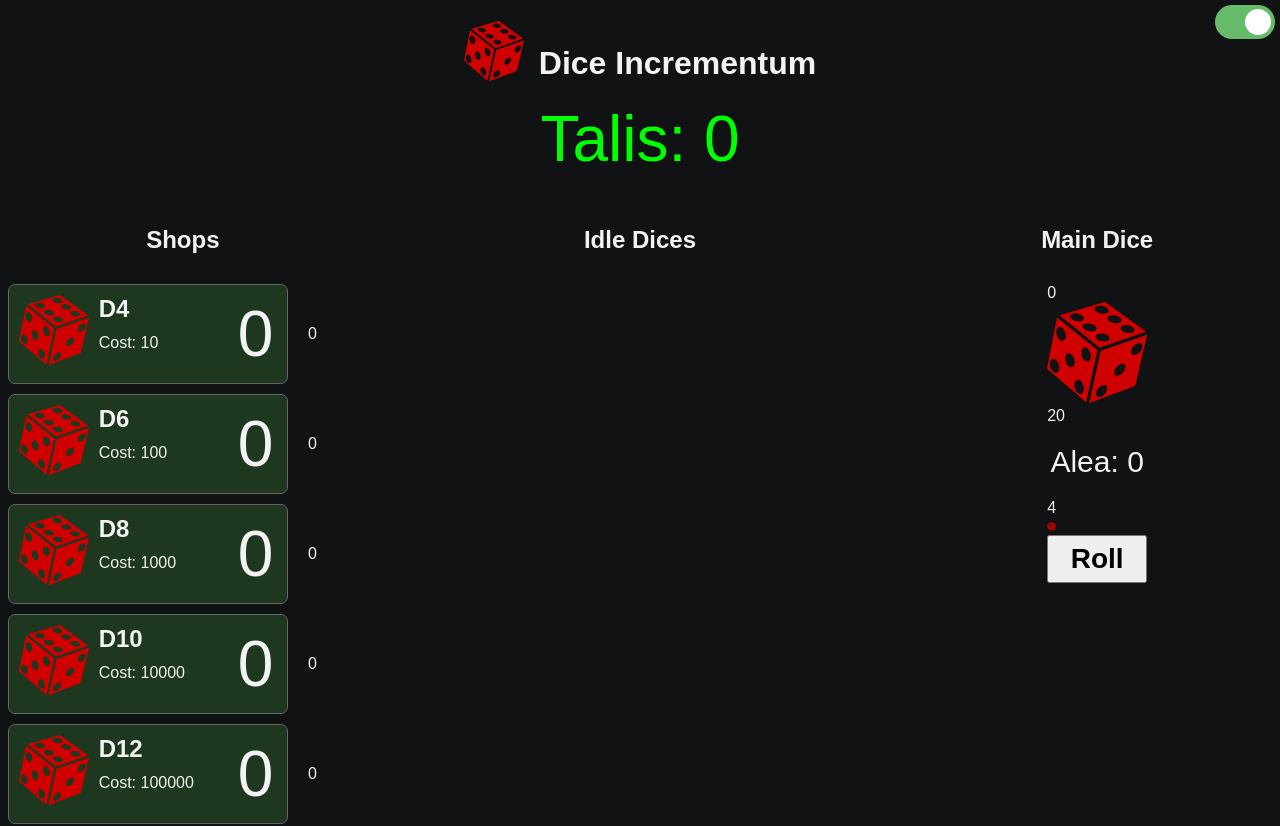
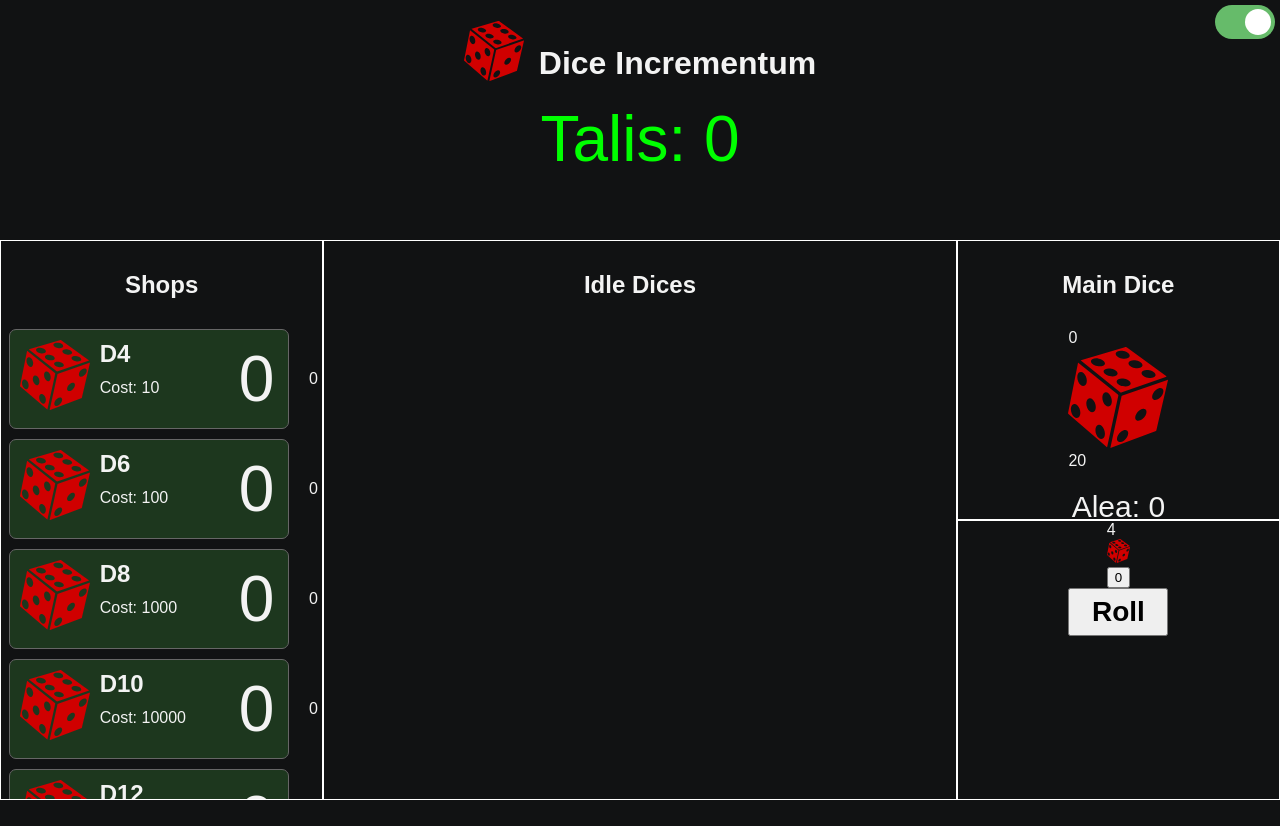
Before and after one commit to Afkar-Saga/idle-dice, a Vue app: page / in a window 1280 px wide. Shown: the top 826 px of the page. After the commit the page ends 800 px from the top, so only its background shows below. Built offline with nearby package versions, Linux system fonts and the light colour scheme.

Commit message:
separating active dice (not yet working)

```diff
--- a/src/App.vue
+++ b/src/App.vue
@@ -1,10 +1,8 @@
 <template>
-	<div>
-		<ThemeSwitch />
-		<Header />
+  <ThemeSwitch />
+  <Header />
 
-		<DiceView />
-	</div>
+  <DiceView />
 </template>
 
 <script setup>
--- a/src/assets/scss/style.scss
+++ b/src/assets/scss/style.scss
@@ -16,5 +16,8 @@ body {
     font-family: Arial, Helvetica, sans-serif;
     background-color: var(--bg-color);
     color: var(--font-color);
-    min-height: 100vh;
 }
+
+#app {
+  max-height: 100vh;
+}
--- a/src/components/DiceActive.vue
+++ b/src/components/DiceActive.vue
@@ -1,13 +1,12 @@
 <template>
-	<div v-if="unlocked" :class="{bought: dice.bought}">
+	<div v-if="dice.unlocked" class="dice-active">
 		<TheDice
 		  :side="dice.sides"
       :result="dice.result"
       :is-rolling="dice.isRolling"
 		/>
-    <div v-if="!dice.bought" class="cost">
-      <div>Cost: {{ dice.cost }}</div>
-      <button type="button" @click="activeDiceStore.buyDice(dice.id)">Buy</button>
+    <div class="upgrade">
+      <button type="button">{{ dice.cost }}</button>
     </div>
 	</div>
 </template>
@@ -15,21 +14,14 @@
 <script setup>
 import { storeToRefs } from "pinia"
 import { useActiveDiceStore } from '../stores/ActiveDiceStore'
-import { useCurrencyStore } from "../stores/CurrencyStore"
-import { computed } from "vue"
 import TheDice from "./TheDice.vue"
 const props = defineProps({
 	diceId: Number,
 })
 
-const currency = useCurrencyStore()
-const { totalCurrency } = storeToRefs(currency)
 const activeDiceStore = useActiveDiceStore()
 const { activeDices } = storeToRefs(activeDiceStore)
 const dice = activeDices.value.find(d => d.id == props.diceId)
-const unlocked = computed(() => {
-  return totalCurrency.value >= dice.cost
-})
 
 </script>
 
--- /dev/null
+++ b/src/components/SectionDiceActive.vue
@@ -0,0 +1,51 @@
+<template>
+  <div class="active-container">
+    <div class="sum" v-if="resultSum">{{ resultSum }}</div>
+    <div class="dice-container">
+      <DiceActive
+        v-for="dice in activeDices"
+        :key="dice.id"
+        :dice-id="dice.id"
+      />
+    </div>
+    <button type="button" @click="activeDiceStore.rollDices" :disabled="disabled">Roll</button>
+  </div>
+</template>
+
+<script setup>
+import { useActiveDiceStore } from "../stores/ActiveDiceStore"
+import { storeToRefs } from "pinia"
+import DiceActive from './DiceActive.vue'
+
+const activeDiceStore = useActiveDiceStore()
+const { activeDices, resultSum, disabled } = storeToRefs(activeDiceStore)
+</script>
+
+<style lang="scss" scoped>
+.active-container {
+  display: flex;
+  flex-direction: column;
+  align-items: center;
+
+  .sum {
+    text-align: center;
+    font-size: 1.4em;
+    position: absolute;
+  }
+
+  .dice-container {
+    width: 100%;
+    display: flex;
+    flex-direction: row;
+    justify-content: center;
+    gap: 10px;
+  }
+  button {
+    width: 100px;
+    height: 48px;
+    font-size: 28px;
+    font-weight: bold;
+    cursor: pointer;
+  }
+}
+</style>
--- a/src/components/SectionDiceIdle.vue
+++ b/src/components/SectionDiceIdle.vue
@@ -1,5 +1,5 @@
 <template>
-	<div class="container">
+	<div class="idle-container">
 		<h2>Idle Dices</h2>
 		<div class="dice-container">
 			<div v-for="side in groupBySides" class="dice-sides-container">
@@ -23,7 +23,8 @@ const { groupBySides } = storeToRefs(idleDiceStore)
 
 <style lang="scss" scoped>
 @use "../assets/scss/section";
-.container {
+.idle-container {
+  grid-row: span 2;
 	padding: section.$padding;
 	h2 {
 		@include section.h2;
--- a/src/components/SectionDiceMain.vue
+++ b/src/components/SectionDiceMain.vue
@@ -1,5 +1,5 @@
 <template>
-	<div class="container">
+	<div class="main-container">
     <h2>Main Dice</h2>
 		<div class="main-dice" @click="mainDiceStore.rollDice">
       <div>{{ mainDice.result }}</div>
@@ -7,36 +7,23 @@
       <div>{{ mainDice.sides }}</div>
     </div>
 		<div class="stored-currency">Alea: {{ currency.storedCurrency }}</div>
-    <div class="active-dice">
-      <div class="sum" v-if="resultSum">{{ resultSum }}</div>
-      <div class="dice-container">
-        <div v-for="dice in activeDices" :key="dice.id">
-          <DiceActive :dice-id="dice.id" />
-        </div>
-      </div>
-      <button type="button" @click="activeDiceStore.rollDices" :disabled="disabled">Roll</button>
-    </div>
 	</div>
 </template>
 
 <script setup>
 import { storeToRefs } from "pinia";
-import { useActiveDiceStore } from "../stores/ActiveDiceStore"
 import { useCurrencyStore } from "../stores/CurrencyStore"
 import { useMainDiceStore } from "../stores/MainDiceStore"
-import DiceActive from "./DiceActive.vue"
 
 const mainDiceStore = useMainDiceStore()
 const { mainDice } = storeToRefs(mainDiceStore)
-const activeDiceStore = useActiveDiceStore()
-const { activeDices, resultSum, disabled } = storeToRefs(activeDiceStore)
 const currency = useCurrencyStore()
 </script>
 
 <style lang="scss" scoped>
 @use "../assets/scss/section";
 @use "../assets/scss/dice";
-.container {
+.main-container {
   display: flex;
   flex-direction: column;
   align-items: center;
@@ -64,29 +51,6 @@ const currency = useCurrencyStore()
     font-size: 30px;
     margin: 20px 0;
   }
-  button {
-    width: 100px;
-    height: 48px;
-    font-size: 28px;
-    font-weight: bold;
-    cursor: pointer;
-  }
-  .active-dice {
-    display: flex;
-    flex-direction: column;
-    align-items: center;
-    .sum {
-      text-align: center;
-      font-size: 1.4em;
-      position: absolute;
-    }
-    .dice-container {
-      width: 100%;
-      display: flex;
-      flex-direction: row;
-      gap: 10px;
-    }
-  }
 }
 @keyframes rotateZ {
   from {
--- a/src/components/SectionShop.vue
+++ b/src/components/SectionShop.vue
@@ -1,5 +1,5 @@
 <template>
-	<div class="container">
+	<div class="shop-container">
 		<h2>Shops</h2>
 		<div v-for="shop in shops" :key="shop.dice.id">
 			<div v-if="mainDice.sides >= shop.dice.sides" class="shop" @click="shopStore.buyDice(shop.dice.id)">
@@ -26,7 +26,9 @@ const { shops } = storeToRefs(shopStore)
 
 <style lang="scss" scoped>
 @use '../assets/scss/section';
-.container {
+.shop-container {
+  grid-row: span 2;
+  overflow-y: auto;
 	padding: section.$padding 8px;
 	h2 {
 		@include section.h2;
--- a/src/components/TheHeader.vue
+++ b/src/components/TheHeader.vue
@@ -1,10 +1,12 @@
 <template>
+  <div class="header">
     <div class="title">
       <img src="../assets/dice-logo.svg" alt="dice logo" />
       <h1>Dice Incrementum</h1>
     </div>
     <div class="currency">
       Talis: {{ currency.totalCurrency }}
+    </div>
   </div>
 </template>
 
@@ -15,6 +17,8 @@ const currency = useCurrencyStore()
 </script>
 
 <style lang="scss" scoped>
+.header {
+  height: 30vh;
   .title {
     text-align: center;
     padding-top: 20px;
@@ -37,4 +41,5 @@ const currency = useCurrencyStore()
     font-size: 4em;
     color: #00ff00;
 }
+}
 </style>
--- a/src/dice.js
+++ b/src/dice.js
@@ -28,9 +28,10 @@ export class IdleDice extends Dice {
 }
 
 export class ActiveDice extends Dice {
-	constructor(sides, cost, bought = false) {
+	constructor(sides, cost, unlocked = false) {
 		super(sides)
     this.cost = cost
-    this.bought = bought
-	}
+    this.level = 0
+    this.unlocked = unlocked
+  }
 }
--- a/src/stores/ActiveDiceStore.js
+++ b/src/stores/ActiveDiceStore.js
@@ -14,7 +14,6 @@ export const useActiveDiceStore = defineStore('activeDiceStore', {
     ],
     resultSum: 0,
     disabled: false,
-    interval: 1000,
   }),
   actions: {
     rollDices() {
@@ -22,19 +21,12 @@ export const useActiveDiceStore = defineStore('activeDiceStore', {
       setTimeout(() => {
         this.resultSum = 0
         this.disabled = false
-      }, this.interval)
+      }, 1000)
       const currency = useCurrencyStore()
       this.activeDices.forEach(dice => {
         if (dice.bought) this.resultSum += dice.roll()
       })
       currency.storeCurrency(currency.storedCurrency + this.resultSum)
-    },
-    buyDice(diceId) {
-      const dice = this.activeDices.find(dice => dice.id === diceId)
-      const currency = useCurrencyStore()
-      if (currency.totalCurrency < dice.cost) return
-      currency.totalCurrency -= dice.cost
-      dice.bought = true
     }
   }
 })
--- a/src/views/DiceView.vue
+++ b/src/views/DiceView.vue
@@ -1,8 +1,9 @@
 <template>
 	<div class="sectionContainer">
-		<SectionShop />
-		<SectionDiceIdle />
-		<SectionDiceMain />
+		<section-shop />
+		<section-dice-idle />
+		<section-dice-main />
+    <section-dice-active />
 	</div>
 </template>
 
@@ -10,11 +11,18 @@
 import SectionShop from "../components/SectionShop.vue"
 import SectionDiceIdle from "../components/SectionDiceIdle.vue"
 import SectionDiceMain from "../components/SectionDiceMain.vue"
+import SectionDiceActive from "../components/SectionDiceActive.vue"
 </script>
 
 <style lang="scss" scoped>
 .sectionContainer {
+  max-height: 70vh;
 	display: grid;
-	grid-template-columns: 2fr 3fr 2fr;
+	grid-template-columns: 4fr 7.84fr 4fr;
+  grid-template-rows: 1fr 1fr;
+}
+.sectionContainer > div {
+  border: 1px solid white;
+  overflow-y: auto;
 }
 </style>
```
Lines whose indentation alone changed are shown as unchanged.
